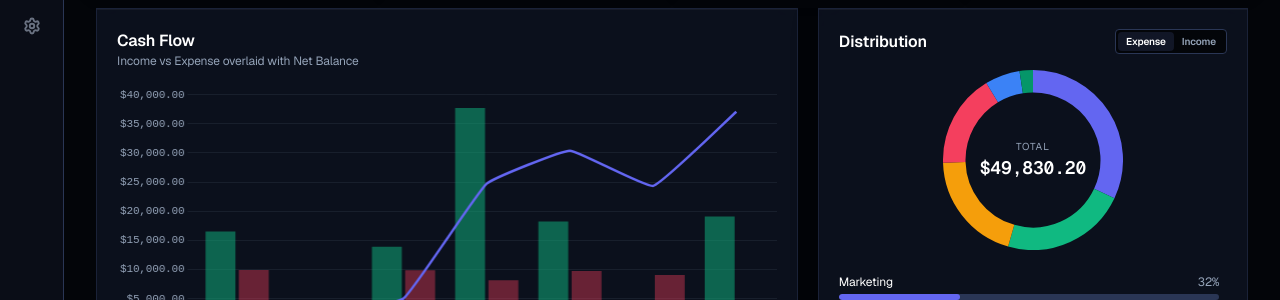
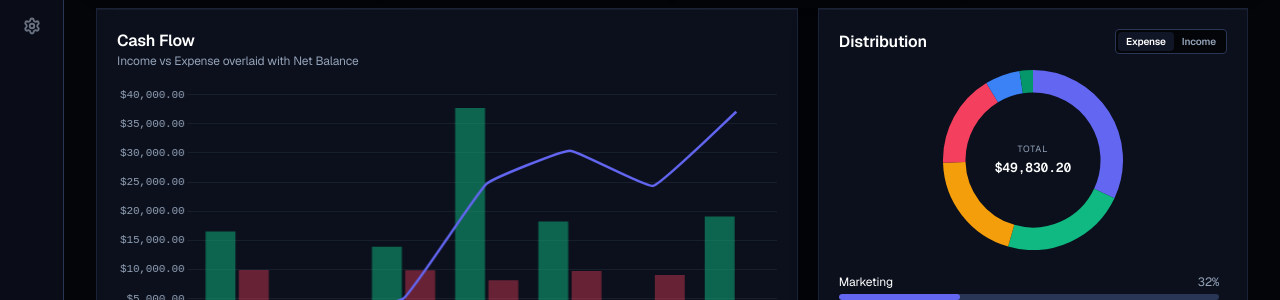
Before and after one commit to Aarushjain2401/Zorvyn-Dashboard, a React (Vite) app: page / in a window 1280 px wide. Shown: the part 340-640 px from the top of the page. Built offline with nearby package versions, Linux system fonts and the light colour scheme.

Commit message:
style: adjust donut chart dimensions and optimize legend text layout for better responsiveness

```diff
--- a/src/pages/Overview.jsx
+++ b/src/pages/Overview.jsx
@@ -216,13 +216,13 @@ export const Overview = () => {
                <button onClick={() => setDonutType('income')} className={`px-2 py-2 md:py-0.5 min-h-[36px] md:min-h-0 text-[10px] font-semibold rounded ${donutType === 'income' ? 'bg-[var(--color-elevated)] text-[var(--color-text-primary)]' : 'text-[var(--color-text-secondary)]'}`}>Income</button>
              </div>
            </div>
-           <div className="relative w-[110px] h-[110px] md:max-w-[180px] md:w-full md:aspect-square md:h-auto mx-auto mb-6 flex items-center justify-center">
+           <div className="relative w-[140px] h-[140px] md:max-w-[180px] md:w-full md:aspect-square md:h-auto mx-auto mb-6 flex items-center justify-center">
              {transactions.length > 0 ? (
                 <>
                   <Doughnut data={donutConfig} options={{ plugins: { legend: { display: false }, tooltip: { callbacks: { label: function(context) { return ' ' + context.label + ': ' + formatCurrency(context.parsed); } } } }, maintainAspectRatio: false }} />
-                  <div className="absolute inset-0 flex flex-col items-center justify-center pointer-events-none">
-                    <span className="text-[10px] text-[var(--color-text-secondary)] font-sans uppercase tracking-widest">Total</span>
-                    <span className="text-lg font-mono font-semibold text-[var(--color-text-primary)]">{formatCurrency(totalForDonut)}</span>
+                  <div className="absolute inset-0 flex flex-col items-center justify-center pointer-events-none px-3 text-center">
+                    <span className="text-[8px] md:text-[9px] text-[var(--color-text-secondary)] font-sans uppercase tracking-widest mb-0.5">Total</span>
+                    <span className="text-[11px] md:text-[13px] font-mono font-semibold text-[var(--color-text-primary)] truncate max-w-[85%]">{formatCurrency(totalForDonut)}</span>
                   </div>
                 </>
              ) : <span className="text-[var(--color-text-secondary)] text-sm font-sans tracking-tight">No data</span>}
@@ -233,9 +233,9 @@ export const Overview = () => {
                  const pct = totalForDonut ? (amt / totalForDonut) * 100 : 0;
                  return (
                    <div key={cat} className="text-xs">
-                     <div className="flex justify-between mb-1">
-                       <span className="text-[var(--color-text-primary)]">{cat}</span>
-                       <span className="font-mono text-[var(--color-text-secondary)]">{pct.toFixed(0)}%</span>
+                     <div className="flex justify-between items-center mb-1 gap-2">
+                       <span className="text-[var(--color-text-primary)] truncate">{cat}</span>
+                       <span className="font-mono text-[var(--color-text-secondary)] shrink-0">{pct.toFixed(0)}%</span>
                      </div>
                      <div className="w-full h-1.5 bg-[var(--color-border-subtle)] rounded-full overflow-hidden">
                        <div className="h-full rounded-full" style={{ width: `${pct}%`, backgroundColor: donutConfig.datasets[0].backgroundColor[i] }}></div>
```
